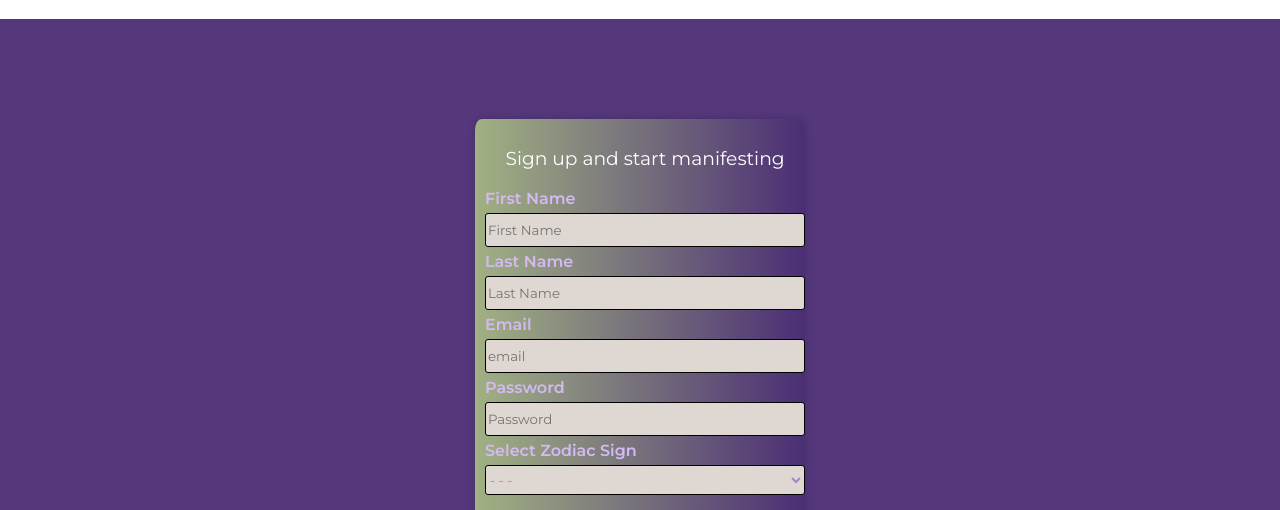
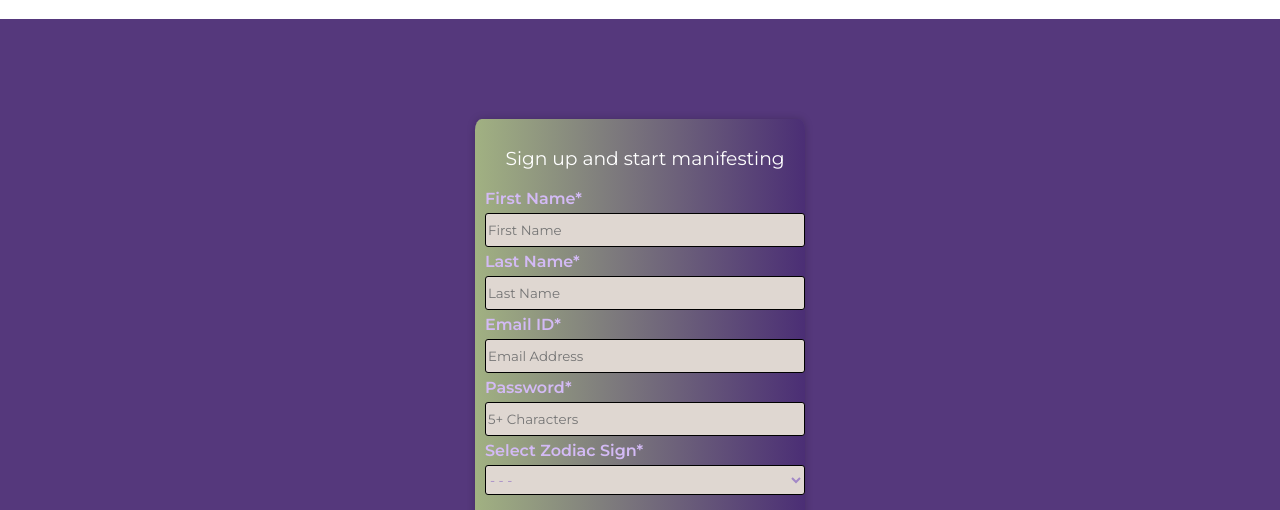
Before and after one commit to mbahan1/project-3-sapling, a React (Create React App) app in the folder client/: page /signup in a window 1280 px wide. Shown: the top 510 px of the page. Built offline with nearby package versions, Linux system fonts and the light colour scheme.

Commit message:
signup form password minlenght

```diff
--- a/client/src/components/PostForm/style.css
+++ b/client/src/components/PostForm/style.css
@@ -27,14 +27,12 @@ color: #4B2E75;
   font-family: 'Montserrat', sans-serif;
   font-weight: 600;
   height: 100px;
-}
-
-.postForm-textarea{
-  width: 60%;
+  margin: 8px 0;
+  padding: 12px 20px;
+  width: 55%;
   color: #535F2D;
   background-color: beige;
 }
-
 
 .post-Btn {
 
@@ -64,4 +62,6 @@ color: #4B2E75;
 
 .postForm-label {
   display: block;
+  font-family: 'Montserrat', sans-serif;
+  font-weight: 600;
 }
--- a/client/src/components/SignUpForm/index.jsx
+++ b/client/src/components/SignUpForm/index.jsx
@@ -22,7 +22,6 @@ export default function SignUpForm() {
             setEmail("");
             setPassword("");
             setZodiacSign("");
-            console.log(newUser);
             setSuccessMsg(`Welcome ${firstName} :)`);
             document.location = "/"
         })
@@ -37,7 +36,7 @@ export default function SignUpForm() {
 
             <form className="signUpForm">
             <h3 className='signUpHeader'>Sign up and start manifesting</h3>
-                <label htmlFor="firstName">First Name</label>
+                <label htmlFor="firstName">First Name*</label>
                 <input
                     className="signUpForm-input"
                     onChange={(e)=> setFirstName(e.target.value)}
@@ -47,7 +46,7 @@ export default function SignUpForm() {
                     placeholder="First Name"
                 />
 
-                <label htmlFor="lastName">Last Name</label>
+                <label htmlFor="lastName">Last Name*</label>
                 <input
                     className="signUpForm-input"
                     onChange={(e)=> setLastName(e.target.value)}
@@ -57,25 +56,25 @@ export default function SignUpForm() {
                     placeholder="Last Name"
                 />
 
-                <label htmlFor="email">Email</label>
+                <label htmlFor="email">Email ID*</label>
                 <input className="signUpForm-input"
                     onChange={(e)=> setEmail(e.target.value)}
                     value={email}
                     type="text"
                     name="email"
-                    placeholder="email"
+                    placeholder="Email Address"
                 />
 
-                <label htmlFor="password">Password</label>
+                <label htmlFor="password">Password*</label>
                 <input className="signUpForm-input"
                     onChange={(e)=> setPassword(e.target.value)}
                     value={password}
                     type="password"
                     name="password"
-                    placeholder="Password"
+                    placeholder="5+ Characters"
                 />
 
-                <label htmlFor="zodiacSign">Select Zodiac Sign</label>
+                <label htmlFor="zodiacSign">Select Zodiac Sign*</label>
                 <select className="signUpForm-input" onChange={(e)=>setZodiacSign(e.target.value)}>
                     <option>- - -</option>
                     <option value="aries">♈ Aries (March 21 - April 19)</option>
```
